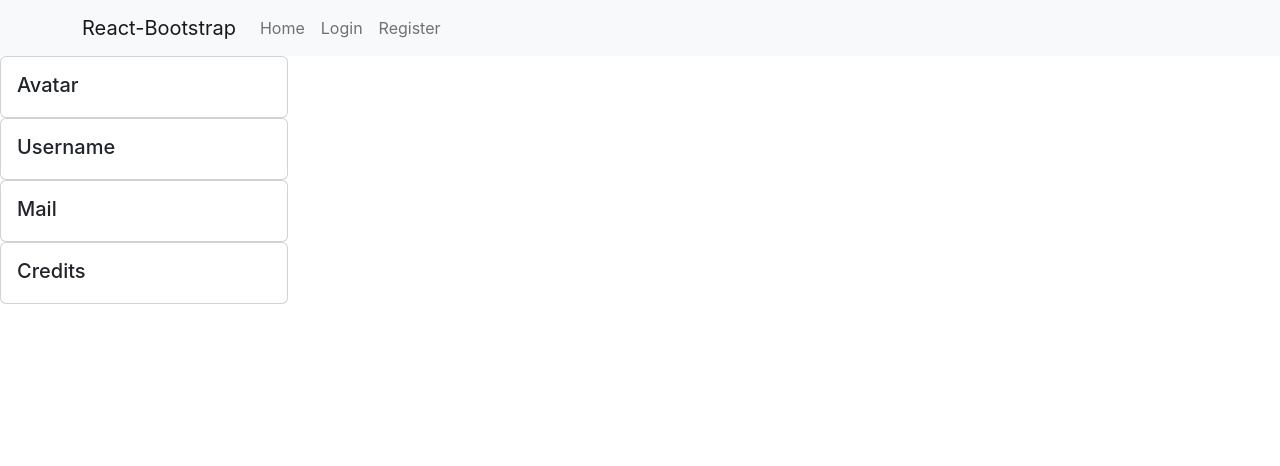
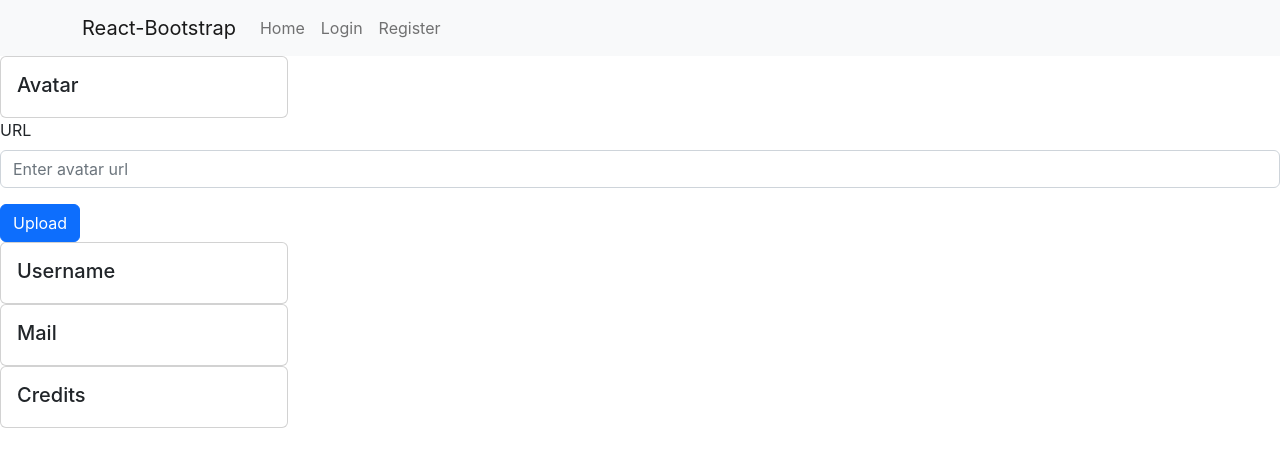
Before and after one commit to NatuRal3/feu-2-semesterproject-2, a React (Create React App) app: page /profile in a window 1280 px wide. Shown: the top 466 px of the page. Built offline with nearby package versions, Linux system fonts and the light colour scheme.

Commit message:
started on avatar post

```diff
--- a/src/pages/Profile.js
+++ b/src/pages/Profile.js
@@ -1,14 +1,18 @@
 import React from "react";
 import Tile from "../components/cards/Card";
 import userInfo from "../tools/userInfo.js";
-import Button from "react-bootstrap/Button";
+import Buttons from "../components/buttons/Buttons";
 import uploadAvatar from "../tools/uploadAvatar";
+import Forms from "../components/forms/Forms";
+import { apiUserAvatarLink } from "../services/apiPresets.js";
 
 function Profile() {
   const { userName, userCredits, userEmail } = userInfo();
   return (
     <>
       <Tile title="Avatar" subtitle={userName} />
+      <Forms controlId="formAvatarURL" label="URL" type="url" placeholder="Enter avatar url" />
+      <Buttons text="Upload" variant="primary" type="submit" onClick={uploadAvatar} />
       <Tile title="Username" subtitle={userName} />
       <Tile title="Mail" subtitle={userEmail} />
       <Tile title="Credits" subtitle={userCredits} />
--- a/src/services/apiPresets.js
+++ b/src/services/apiPresets.js
@@ -17,6 +17,8 @@ const userCreateBid = "auction/listings/{id}/bids";
 
 //PUT
 const userAvatar = "auction/profiles/{name}/media";
+export const apiUserAvatarLink = `${apiLink}${userAvatar}`;
+
 const userCreateListing = "auction/listings/{id}";
 
 //DELETE
--- a/src/tools/uploadAvatar.js
+++ b/src/tools/uploadAvatar.js
@@ -1,7 +1,8 @@
 import userInfo from "./userInfo";
 
-function uploadAvatar() {
+async function uploadAvatar(url) {
   console.log("Upload Avatar button");
+  // const response = await fetch
 }
 
 export default uploadAvatar;
```
